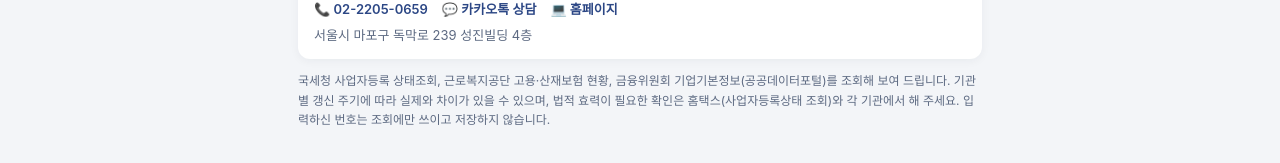
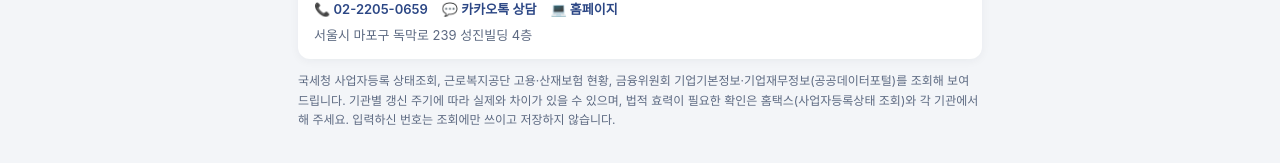
Before and after one commit to easytaxmate/contract_bookkeeping, a plain HTML site: page biz/index.html in a window 1280 px wide. Shown: the part 315-478 px from the top of the page. Drawn offline with Linux system fonts and the light colour scheme.

Commit message:
조회 안내 문구에 기업재무정보 출처 추가
Co-Authored-By: Claude Opus 5.5 <noreply@anthropic.com>
Claude-Session: https://claude.ai/code/session_01UR3BiCRREGD122vd9rQWwD

```diff
--- a/biz/index.html
+++ b/biz/index.html
@@ -94,7 +94,7 @@ footer .legal{margin-top:12px;font-size:12px;line-height:1.6}
     <div style="margin-top:6px">서울시 마포구 독막로 239 성진빌딩 4층</div>
   </div>
   <div class="legal">
-    국세청 사업자등록 상태조회, 근로복지공단 고용·산재보험 현황, 금융위원회 기업기본정보(공공데이터포털)를 조회해 보여 드립니다.
+    국세청 사업자등록 상태조회, 근로복지공단 고용·산재보험 현황, 금융위원회 기업기본정보·기업재무정보(공공데이터포털)를 조회해 보여 드립니다.
     기관별 갱신 주기에 따라 실제와 차이가 있을 수 있으며, 법적 효력이 필요한 확인은 홈택스(사업자등록상태 조회)와 각 기관에서 해 주세요.
     입력하신 번호는 조회에만 쓰이고 저장하지 않습니다.
   </div>
```
